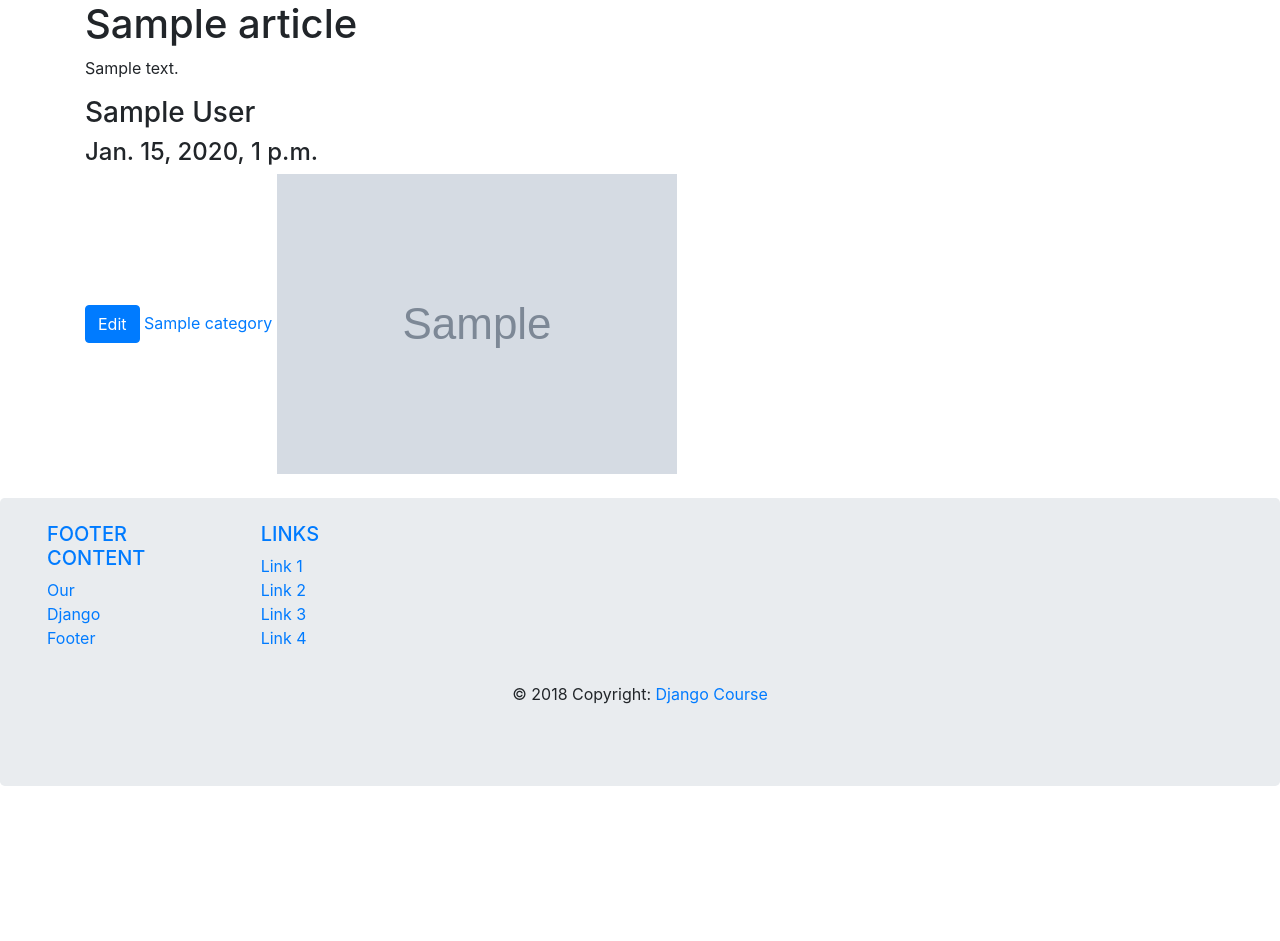
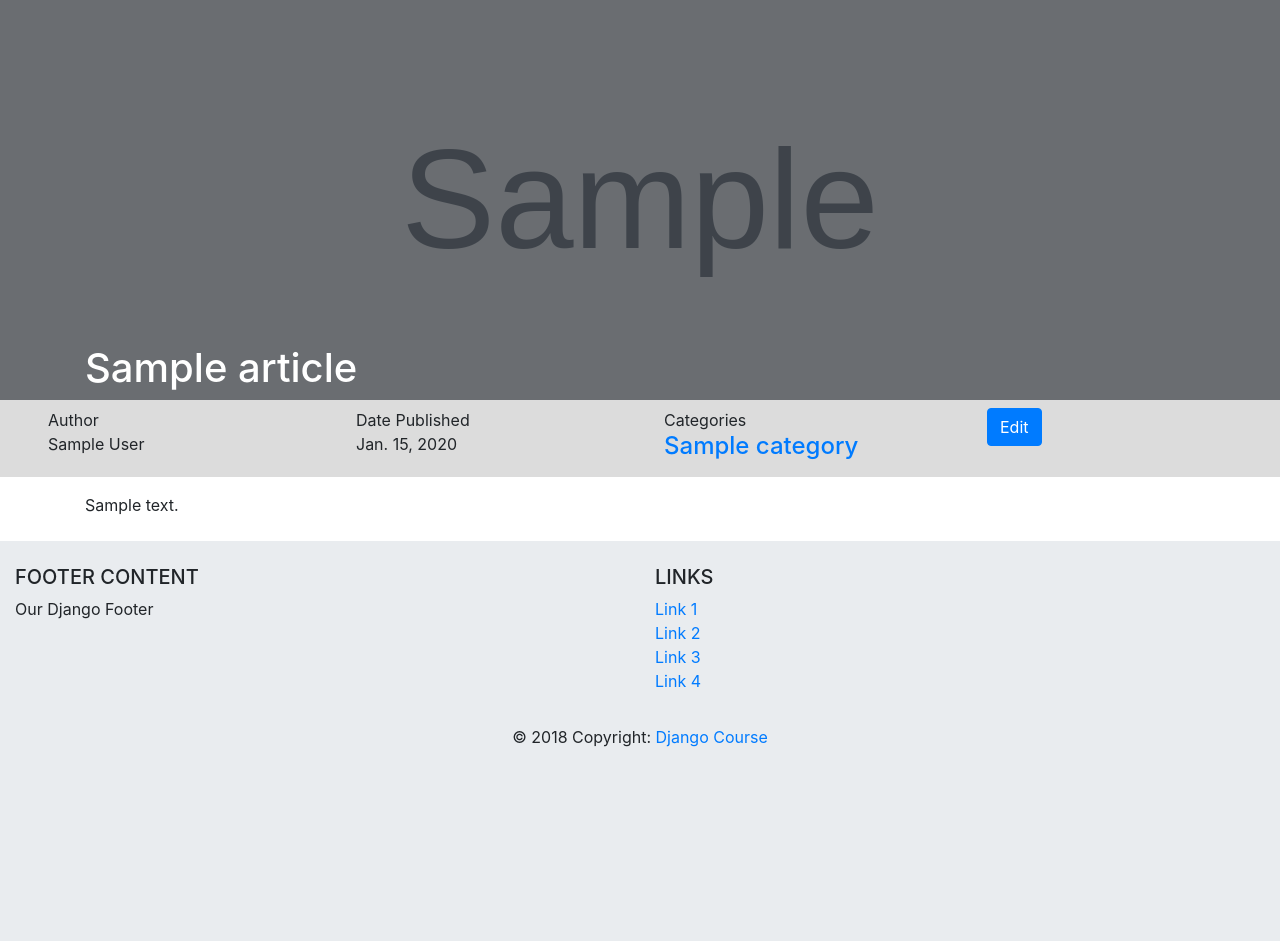
Before and after one commit to JoinCODED/NationalFundCommunity, a Django app: a page that uses NFproject/articles/templates/article.html in a window 1280 px wide. Shown: the part 71-1012 px from the top of the page. Before the commit the page ends 857 px from the top, so only its background shows below. Run offline with Django 3.2, Linux system fonts and the light colour scheme; tables that the repository leaves empty hold one stand-in row (values such as "Sample post"); grey boxes marked "Sample" are stand-in pictures; some libraries are stand-ins or nearby versions.

Commit message:
More styling on Article page

```diff
--- a/NFproject/articles/static/articles/css/articles_style.css
+++ b/NFproject/articles/static/articles/css/articles_style.css
@@ -1,6 +1,25 @@
 /* Styles specific to the articles app */
 
-.featured_articles
-{
+.jumbotron {
+background-size: cover;
+background-position: center;
+background-repeat: no-repeat;
+height: 50vh;
+margin: 0;
+padding: 0;
+border-radius: 0;
 
 }
+
+
+.jumbotron h1{
+    color:white;
+
+
+}
+
+.jumbotron .overlay {
+    background-color: rgba(0,0,0,0.5);
+    height: 100%;
+    width: 100%;
+}
--- a/NFproject/articles/templates/article.html
+++ b/NFproject/articles/templates/article.html
@@ -1,21 +1,60 @@
 {% extends 'base.html' %}
+{% load static %}
+{% block stylesheets %}
+  <link rel="stylesheet" href="{% static 'articles/css/articles_style.css' %}">
+{% endblock %}
 {% block content %}
+
+
+  <div class="jumbotron" style="background-image:url({{article.image_url}}) ">
+    <div class="overlay   d-flex align-items-end">
+    <div class="container">
+      <h1> {{article.title}}</h1>
+   </div>
+  </div>
+  </div>
+  <div class="container-fluid">
+  <div class='row pl-5 py-2' style="background-color: gainsboro">
+    <div class="col-sm-3">
+      <div class="row">
+        Author
+      </div>
+      <div class="row">
+          {{article.author}}
+      </div>
+    </div>
+    <div class="col-sm-3">
+        <div class="row">
+          Date Published
+        </div>
+        <div class="row">
+            {{article.created_at.date}}
+        </div>
+      </div>
+      <div class="col-sm-3">
+          <div class="row">
+            Categories
+          </div>
+          <div class="row">
+              {%for category in article_categories %}
+                <a href="{% url 'category' category.slug %}"><h4>{{category.name}}</h4></a>
+              {%endfor%}
+          </div>
+        </div>
+        <div class="col-sm-3">
+          <div class= "align-middle">
+            <a class="btn btn-primary" href="{% url 'update_article' article.slug %}">
+                    Edit
+                 </a>
+          </div>
+          </div>
+  </div>
+</div>
 <div class="container">
-  <h1> {{article.title}}</h1>
+  <p></p>
   <p>
-{{article.content}}
-</p>
+      {{article.content}}
+      </p>
+</div>
 
-<h3>{{article.author}}</h3>
-<h4>{{article.created_at}}</h4>
-<a class="btn btn-primary" href="{% url 'update_article' article.slug %}">
-  Edit
-</a>
-{%for category in article_categories %}
-<a href="{% url 'category' category.slug %}"<h4>{{category.name}}</h4>
-  {%endfor%}
-
-<img src={{article.image_url}}>
-
-</div>
 {% endblock %}
--- a/NFproject/static/base_style.css
+++ b/NFproject/static/base_style.css
@@ -40,6 +40,7 @@
     grid-template-areas:
       'featured featured top-box-a'
       'featured featured top-box-b';
+    border-bottom:#febb36 10px solid;
   }
 
   /* featured */
```
